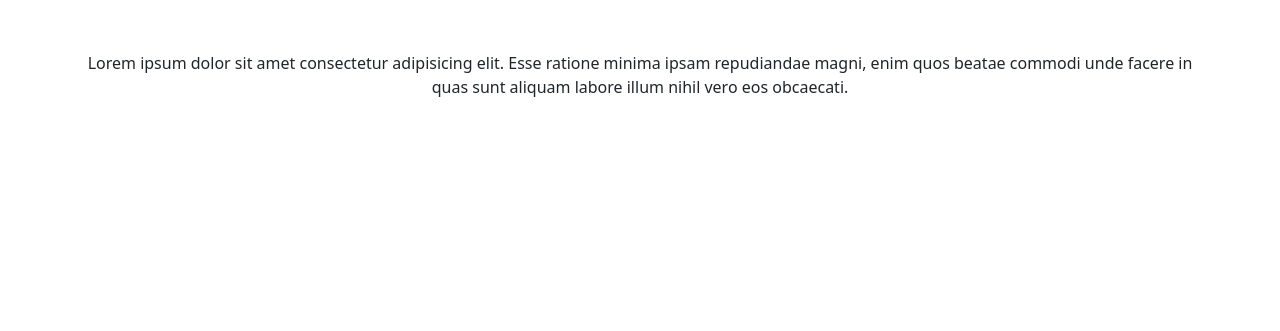
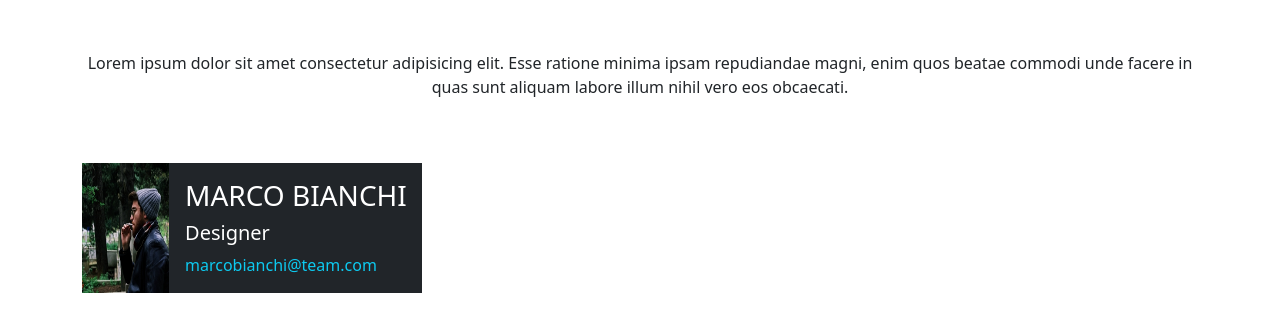
Before and after one commit to DavidIncarbone/js-our-team, a plain HTML site: page index.html in a window 1280 px wide. Shown: the part 101-432 px from the top of the page. Drawn offline with nearby package versions, Linux system fonts and the light colour scheme.

Commit message:
prepared template

```diff
--- a/css/style.css
+++ b/css/style.css
@@ -0,0 +1,17 @@
+.debug {
+    border: 1px solid red;
+}
+
+img {
+    width: 100%;
+    height: 100%;
+}
+
+.img-container {
+
+    width: 35%;
+}
+
+/* * {
+    border: 1px solid red;
+} */
--- a/index.html
+++ b/index.html
@@ -25,11 +25,30 @@
             <h1 class="text-center pt-5">
                 Meet our Team
             </h1>
-            <p class="text-center pt-5">Lorem ipsum dolor sit amet consectetur adipisicing elit. Esse ratione minima
+        </header>
+        <main>
+            <p class="text-center pt-5 pb-5">Lorem ipsum dolor sit amet consectetur adipisicing elit. Esse ratione
+                minima
                 ipsam
                 repudiandae magni, enim quos beatae commodi unde facere in quas sunt aliquam labore illum nihil vero eos
                 obcaecati.</p>
-        </header>
+            <div class="d-flex row g-5">
+                <div class=" d-flex col-4">
+                    <div class="img-container">
+                        <img src="./img/male1.png" alt="marco-bianchi">
+                    </div>
+                    <div class="w-100 ps-3 py-3 text-bg-dark">
+                        <h3 class="text-uppercase">marco bianchi</h3>
+                        <h5>Designer</h5>
+                        <div class="text-info">marcobianchi@team.com</div>
+                    </div>
+                </div>
+
+            </div>
+        </main>
+
+
+
     </div>
 
 
```
